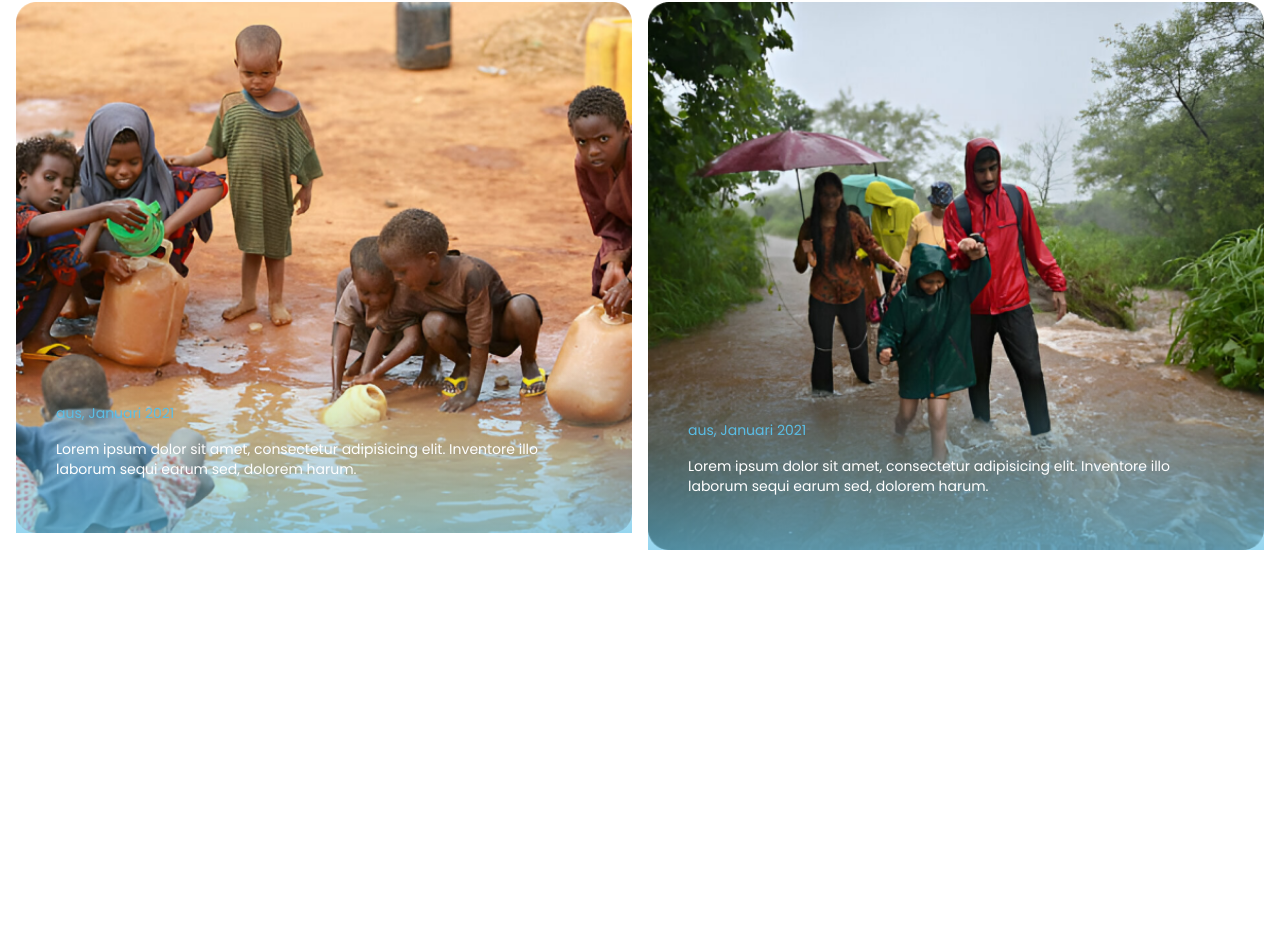
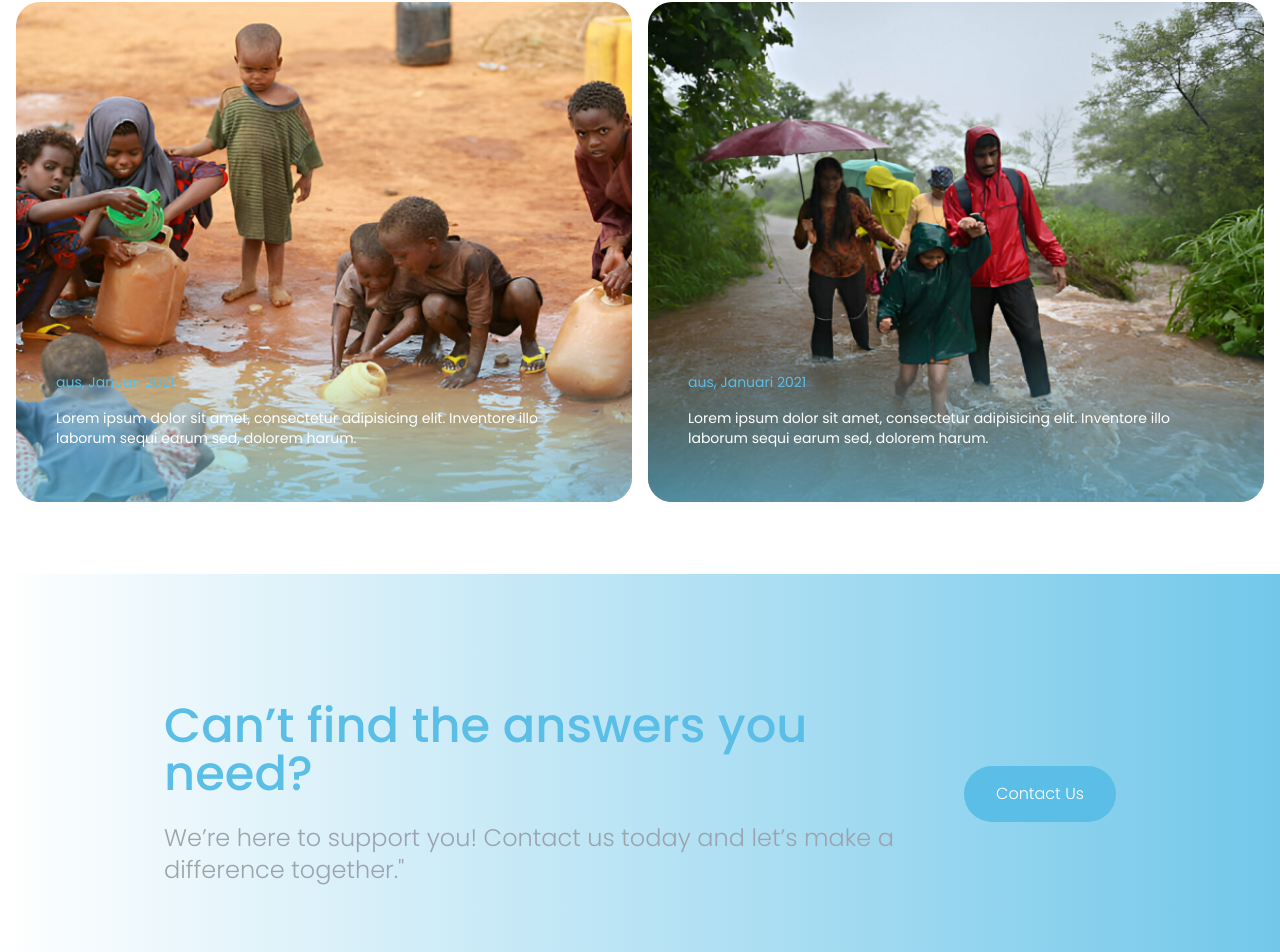
Before and after one commit to Web3-Givinity/front-end, a Next.js app: page / in a window 1280 px wide. Shown: the part 2904-3856 px from the top of the page. Before the commit the page ends 3470 px from the top, so only its background shows below. Built offline with nearby package versions, Linux system fonts and the light colour scheme.

Commit message:
finish: slicing contact section & fixing: bun ui in project section

```diff
--- a/src/app/page.tsx
+++ b/src/app/page.tsx
@@ -14,6 +14,18 @@ export default function Home() {
         <HighlightSection />
         <AboutSection />
         <ProjectSection />
+        <section className="p-4 mt-14 bg-contact">
+          <div className="p-28 flex items-center justify-center gap-8">
+            <div className="w-9/12">
+              <h2 className="text-5xl font-medium text-primary-400">Can’t find the answers
+                you need?</h2>
+              <p className="text-2xl mt-6 text-gray-400 font-light">We’re here to support you! Contact us today and let’s make a difference together."</p>
+            </div>
+            <div className="3/12">
+              <button className="py-4 px-8 rounded-full bg-primary-400 text-white font-light">Contact Us</button>
+            </div>
+          </div>
+        </section>
       </main>
     </>
   )
--- a/src/components/fragments/CardProject.tsx
+++ b/src/components/fragments/CardProject.tsx
@@ -9,8 +9,10 @@ type CardProjectProps = {
 const CardProject = ({ image }: CardProjectProps) => {
     return (
         <>
-            <div className="group flex flex-col relative overflow-hidden cursor-pointer">
-                <Image width={500} height={500} alt="gambar" src={image} className="w-full h-full" />
+            <div className="group flex flex-col relative rounded-3xl overflow-hidden cursor-pointer">
+                <div className="flex-grow">
+                    <Image width={500} height={500} alt="gambar" src={image} className="w-full h-[500px]" />
+                </div>
 
                 <div className="p-10 absolute -bottom-24 transition-all duration-300 ease-linear bg-card-gradient group-hover:bottom-0 group-hover:py-24 group-hover:bg-card-gradient-hover">
                     <p className="text-sm text-primary-400 mb-4 group-hover:text-black">aus, Januari 2021</p>
--- a/src/components/section/ProjectSection.tsx
+++ b/src/components/section/ProjectSection.tsx
@@ -9,7 +9,7 @@ export const ProjectSection = () => {
             <section className="p-4 mt-14">
                 <TitleSection label="Projects" />
                 <p className="text-5xl my-6">Success Stories from Your Donations</p>
-                <div className="flex gap-4">
+                <div className="flex gap-4 flex-grow">
                     <div className="w-1/2">
                         <CardProject image={projectImg1.src} />
                     </div>
--- a/tailwind.config.ts
+++ b/tailwind.config.ts
@@ -25,7 +25,8 @@ export default {
       },
       backgroundImage: {
         'card-gradient': 'linear-gradient(0deg, rgba(90, 190, 230, 1) 0%, rgba(255, 255, 255, 0) 100%);',
-        'card-gradient-hover': 'linear-gradient(0deg, rgba(90, 190, 230, 0.94) 40%, rgba(255, 255, 255, 0) 100%);'
+        'card-gradient-hover': 'linear-gradient(0deg, rgba(90, 190, 230, 0.94) 40%, rgba(255, 255, 255, 0) 100%);',
+        'contact': 'linear-gradient(270deg, rgba(90, 190, 230, 0.85) 0%, rgba(255, 255, 255, 1) 100%);'
       }
     },
   },
```
